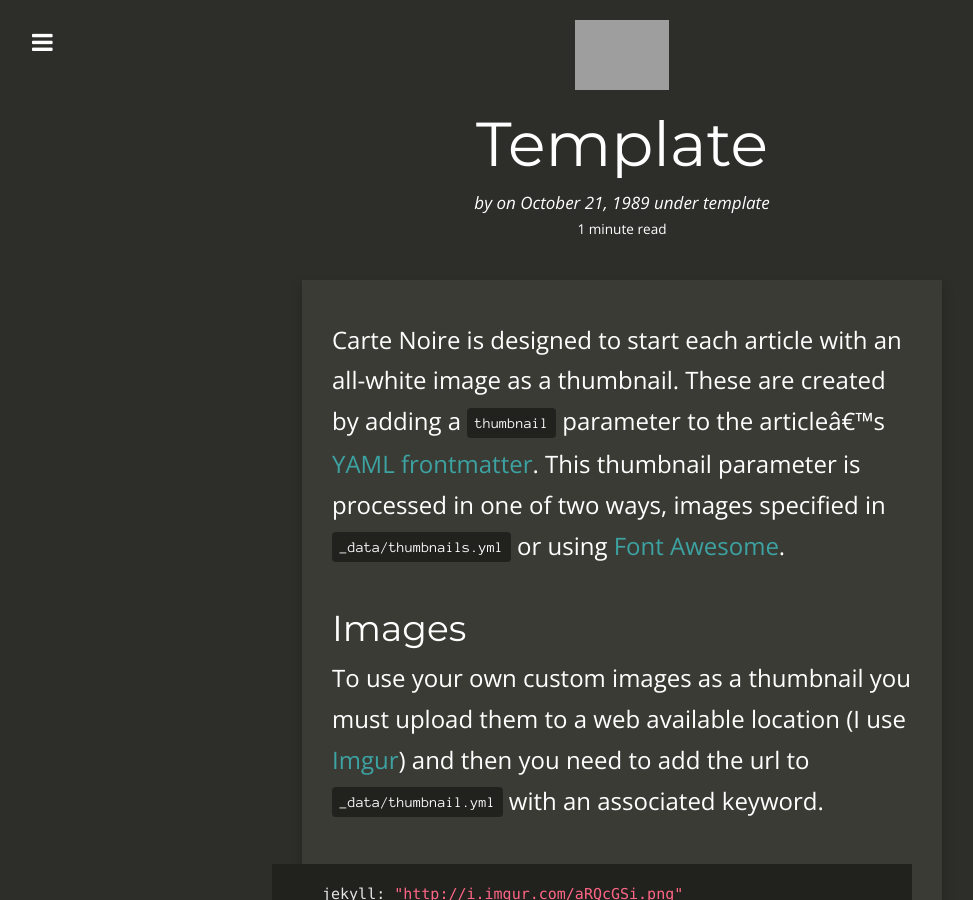
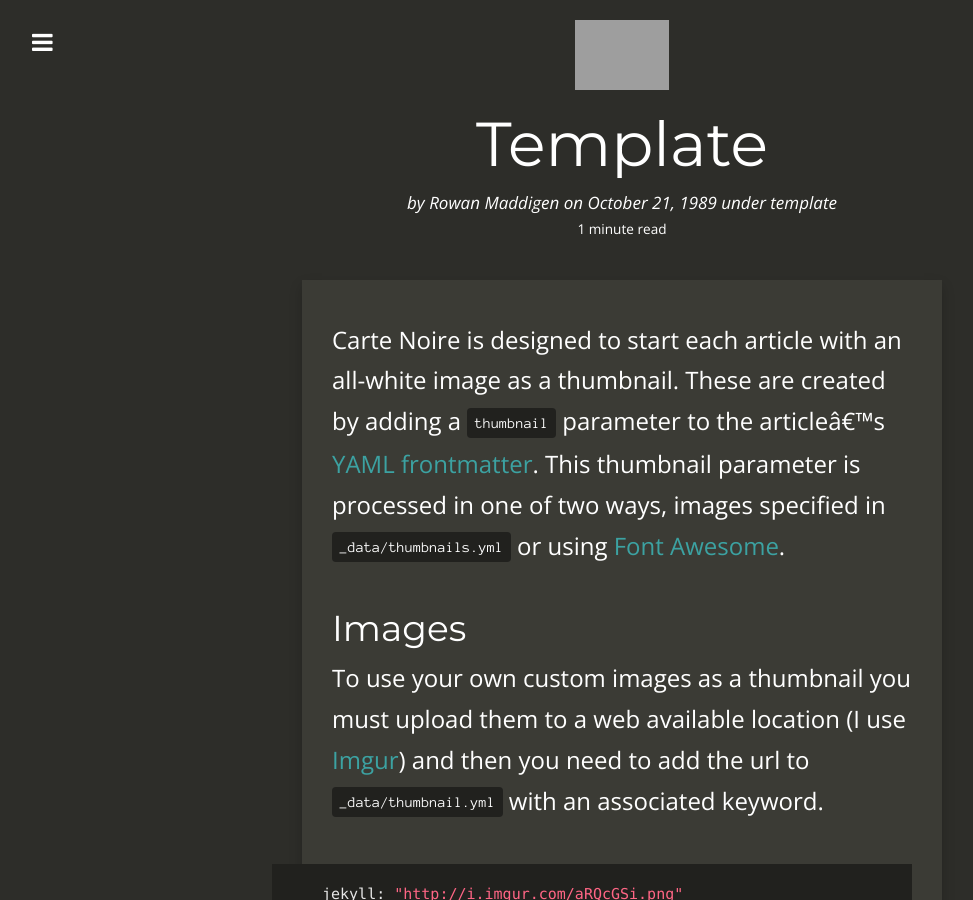
Before and after one commit to shadowlightwolf89/code-log, a Jekyll site: the page built from _posts/1989-10-21-template.md, in a window 1280 px wide and 900 px high. Shown: the whole window, without its empty margins (18-991 px from the left). Built offline with Jekyll 4.4.1, drawn with Linux system fonts in a browser that asks for light colours; nearby versions of some CDN libraries; Markdown is read by kramdown in place of the engine named in the settings; comment, search, counter and statistics services are not loaded; grey boxes are pictures that could not be loaded.

Commit message:
Updated author in template.md

```diff
--- a/_posts/1989-10-21-template.md
+++ b/_posts/1989-10-21-template.md
@@ -1,8 +1,9 @@
 ---
-layout:     post
-title:      Template
-date:       1989-10-21 12:30:00
-summary:    Template for use in the Carte Noir theme.
+layout: post
+title: Template
+author: Rowan Maddigen
+date: 1989-10-21 12:30:00
+summary: Template for use in the Carte Noir theme.
 categories: template
 thumbnail: jekyll
 tags:
```
